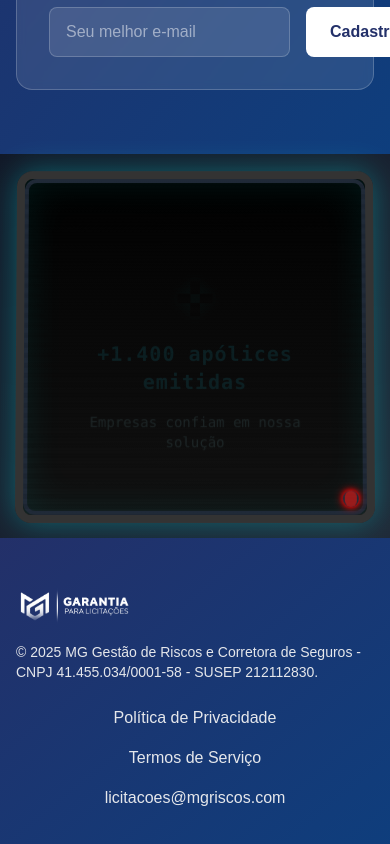
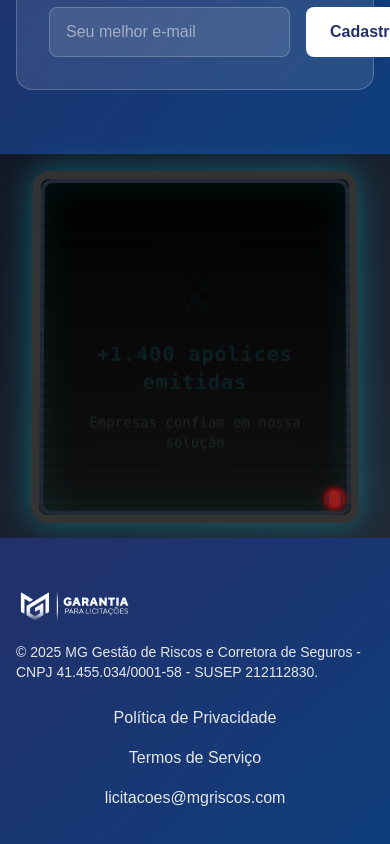
Before and after one commit to kauntdewn1/garantia-app, a React (Vite) app: page / in a window 390 px wide. Shown: the part 4357-5201 px from the top of the page. Built offline with nearby package versions, Linux system fonts and the light colour scheme; no server answers; the HTML template or start-up script is replaced by a standard one; a web font is replaced by a local one.

Commit message:
Update codebase with external changes

```diff
--- a/src/components/TrustIndicators.jsx
+++ b/src/components/TrustIndicators.jsx
@@ -49,7 +49,7 @@
 
   return (
     <section className="py-4 bg-gradient-to-br from-gray-900 to-gray-800">
-      <div className="max-w-2xl mx-auto px-4 sm:px-6 lg:px-8">
+      <div className="max-w-2xl mx-auto px-8 sm:px-6 lg:px-8">
         {/* TV Container */}
         <motion.div
           className={`relative rounded-2xl overflow-hidden ${isGlitching ? 'animate-glitch' : ''}`}
```
